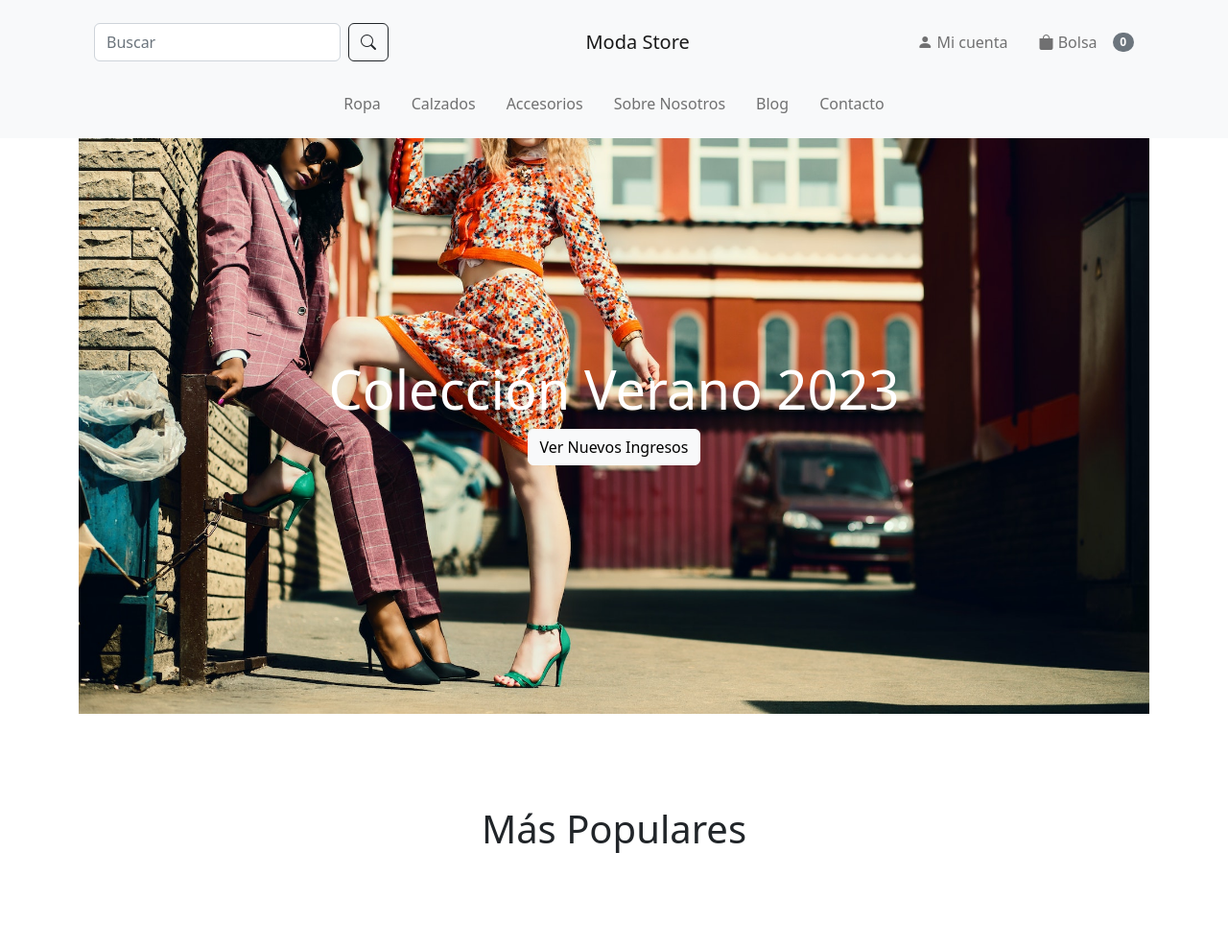
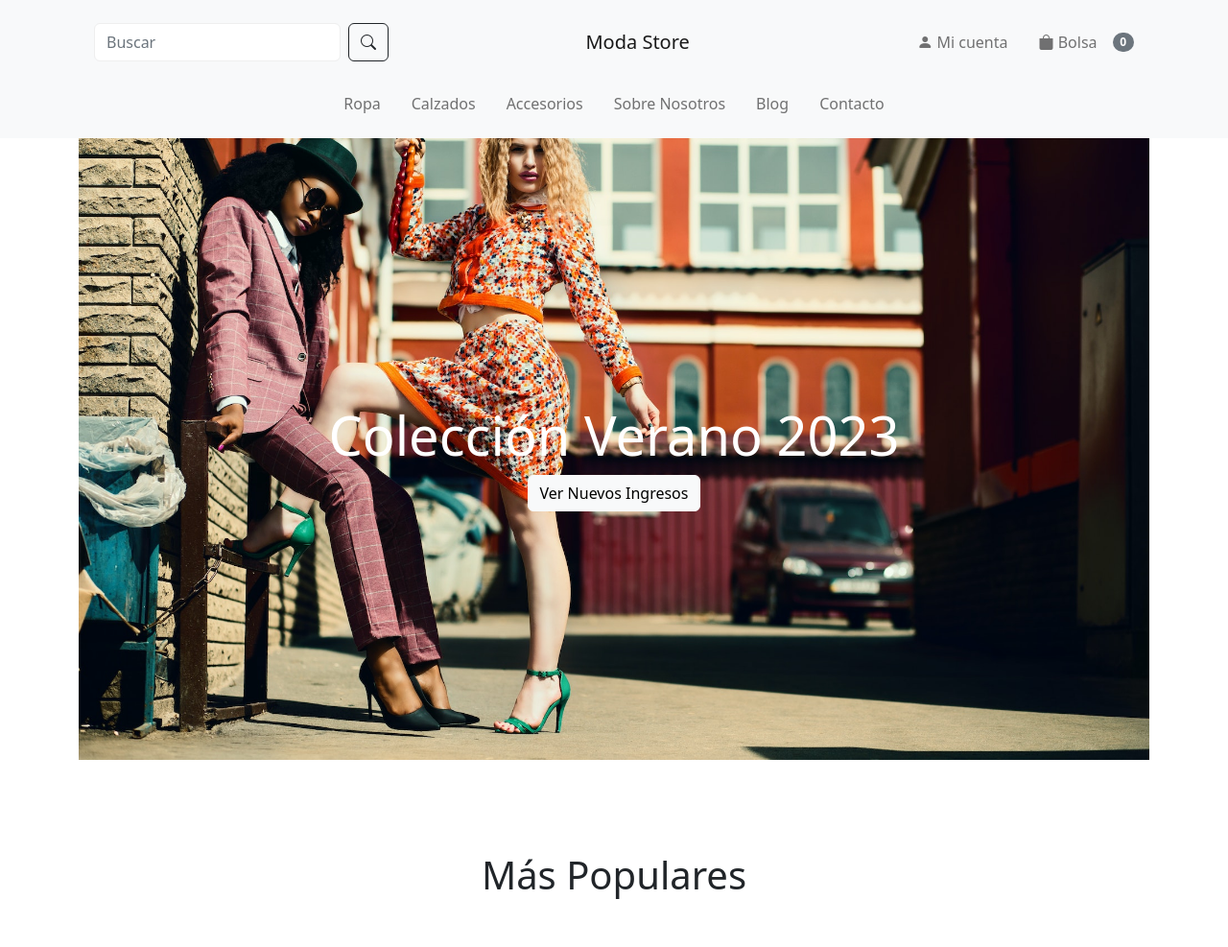
Before and after one commit to cgldev/moda-store, a website: page index.html in a window 1280 px wide. Shown: the top 987 px of the page at 96% size. Drawn offline with Linux system fonts and the light colour scheme.

Commit message:
edicion colores de inputs

```diff
--- a/index.html
+++ b/index.html
@@ -9,7 +9,7 @@
     <link rel="stylesheet" href="css/bootstrap-icons.css" />
     <title>Moda Store</title>
   </head>
-  <body>
+  <body class="pt-5">
     <header>
       <nav
         class="navbar navbar-expand-lg bg-light fixed-top top-0 start-0 w-100"
--- /dev/null
+++ b/scss/_animaciones.scss
@@ -0,0 +1,8 @@
+@keyframes aparecer {
+  0% {
+    opacity: 0;
+  }
+  100% {
+    opacity: 1;
+  }
+}
--- /dev/null
+++ b/scss/_variables.scss
@@ -0,0 +1,6 @@
+/*Aqui modifico las variables de Bootstrap*/
+/*Inputs*/
+
+$input-border-color: #efefef;
+$input-focus-border-color: #000;
+$input-focus-box-shadow: 0 0 0 0.25rem rgba(153, 153, 153, 0.2);
--- a/scss/custom.scss
+++ b/scss/custom.scss
@@ -1 +1,8 @@
+@import "variables";
 @import "../node_modules/bootstrap/scss/bootstrap";
+@import "animaciones";
+
+.sliderThumb,
+.sliderMianImage {
+  cursor: pointer;
+}
```
Also changed, not shown: css/custom.css, 1 other file.
